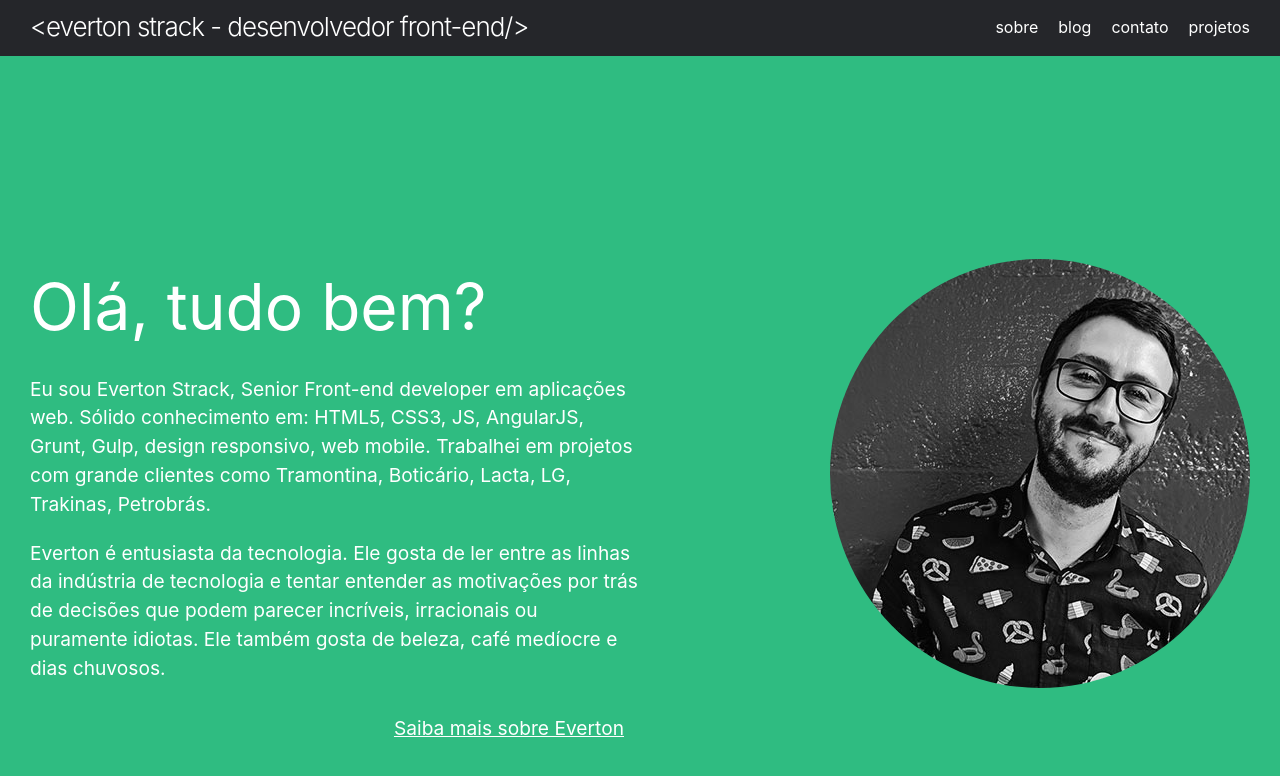
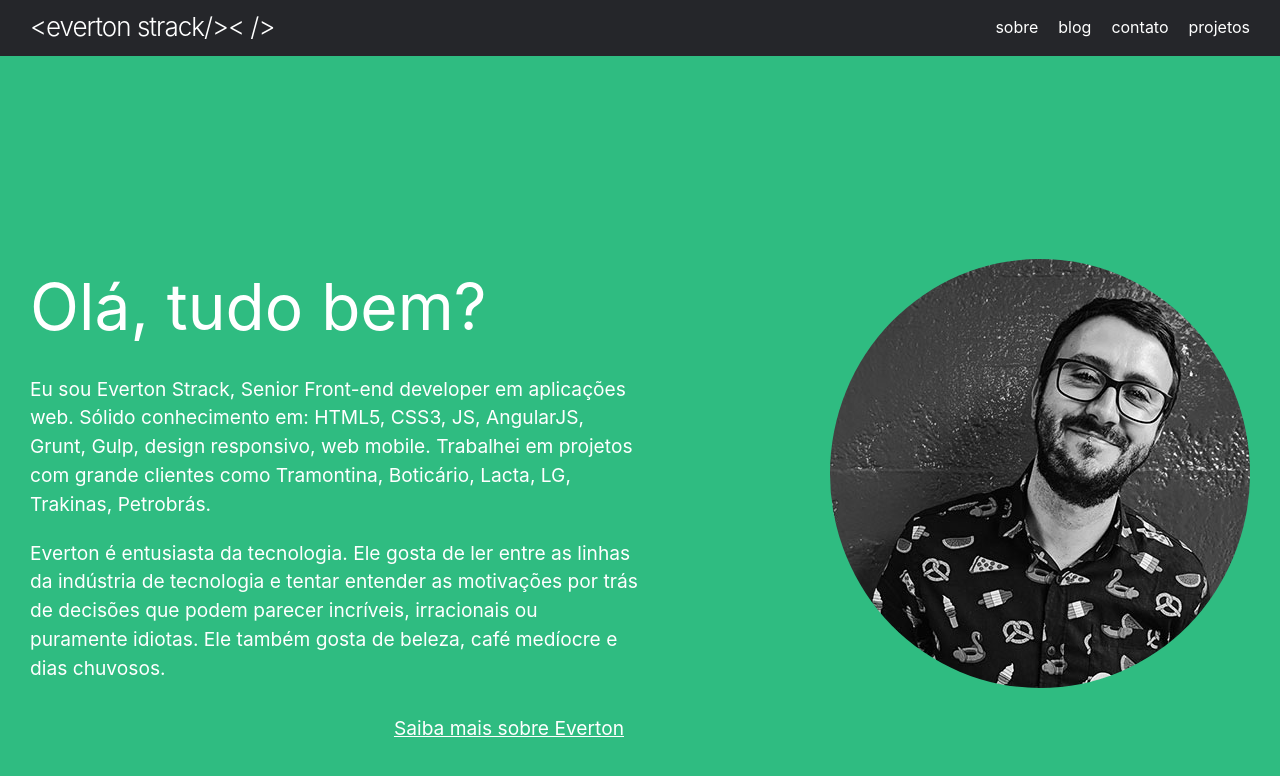
Before and after one commit to evertonstrack/blog.evertonstrack.com.br, a Jekyll site: the page built from index.md, in a window 1280 px wide and 900 px high. Shown: the top 776 px of the window. Built offline with Jekyll 4.4.1, drawn with Linux system fonts in a browser that asks for light colours.

Commit message:
Change site logo

```diff
--- a/_includes/header.html
+++ b/_includes/header.html
@@ -3,7 +3,10 @@
   <div class="wrapper">
     {%- assign default_paths = site.pages | map: "path" -%}
     {%- assign page_paths = site.header_pages | default: default_paths -%}
-    <a class="site-title" rel="author" href="{{ "/" | relative_url }}">{{ site.title | escape }}</a>
+    <h1 class="site-title">
+      <a class="logo site-title" rel="author" href="{{ "/" | relative_url }}">Everton Strack</a>
+      <span class="hide">{{ site.title | escape }}</span>
+    </h1>
 
     {%- if page_paths -%}
       <nav class="site-nav">
--- a/assets/styles/pages/_home.scss
+++ b/assets/styles/pages/_home.scss
@@ -57,13 +57,12 @@
     display: flex;
     justify-content: space-between;
     flex-direction: column;
+    max-width: 800px;
     width: auto;
-    max-width: 800px;
   }
 
   .button-link{
     display: table;
-    margin: 20px auto;
     padding: 10px 30px;
   }
 
```
Also changed, not shown: _config.yml (+9 -10 lines), assets/styles/_header.scss (+7 -0 lines).
